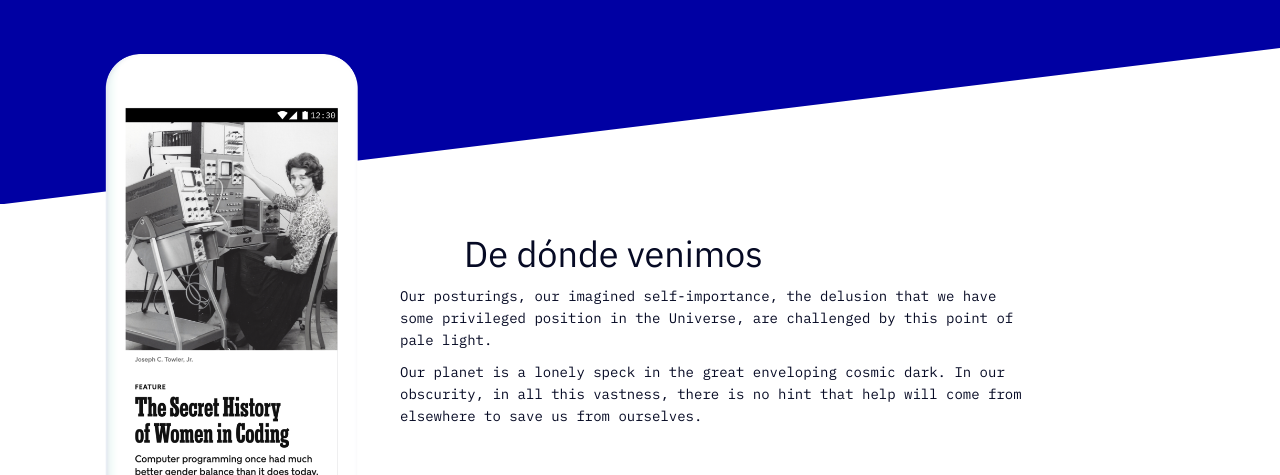
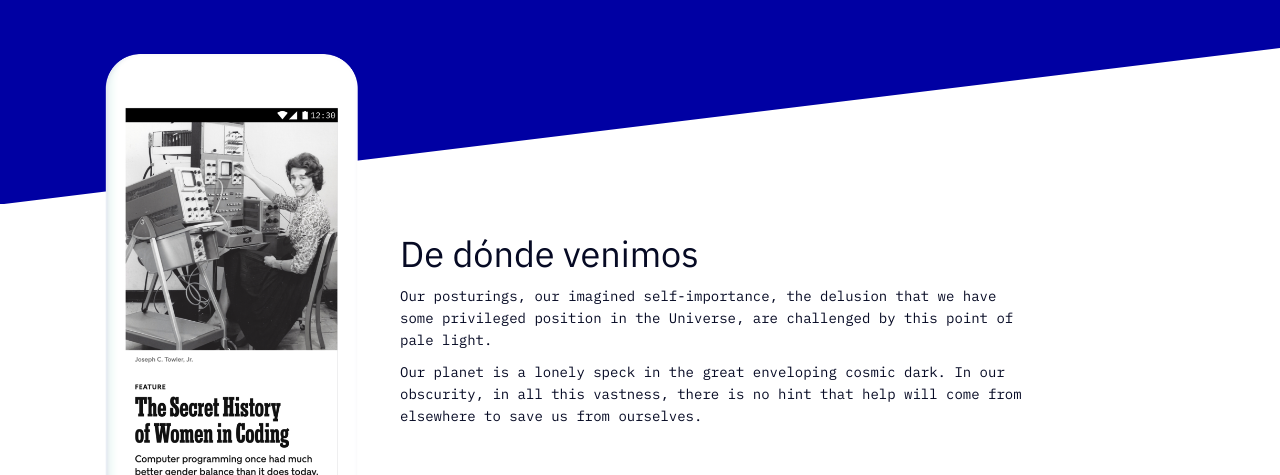
Before and after one commit to diegobisego/podcast, a plain HTML site: page index.html in a window 1280 px wide. Shown: the part 1228-1703 px from the top of the page. Drawn offline with Linux system fonts and the light colour scheme.

Commit message:
scroll no arreglado, verificado codigo en web html

```diff
--- a/styles.css
+++ b/styles.css
@@ -204,7 +204,7 @@ iframe {
 
     font-size: 36px;
     font-weight: 400;
-    margin: 0.5vw 1.5vw 0 5vw;
+    margin: 0.5vw 1.5vw 0 0;
 }
 
 .section3-img {
@@ -450,6 +450,8 @@ iframe {
         display: flex;
         width: 100vw;
         flex-wrap: wrap;
+        justify-content: center;
+
 
     }
 
```
